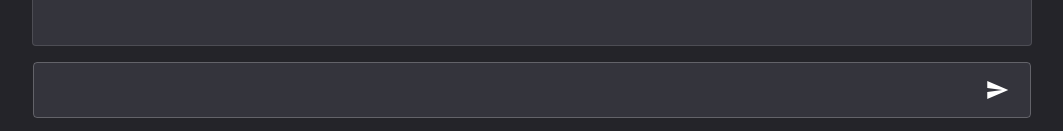
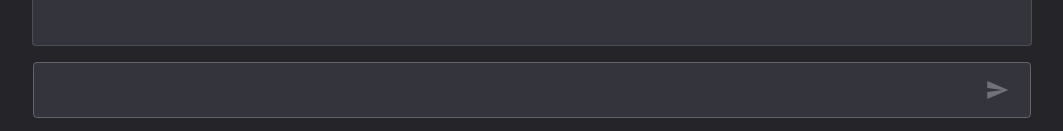
Before and after one commit to TheCodingKittens/CK-UI, a React (Create React App) app: page / in a window 1280 px wide. Shown: the part 666-797 px from the top of the page, without its empty margins (108-1171 px from the left). Built offline with nearby package versions, Linux system fonts and the light colour scheme.

Commit message:
CodeInput: Added input send

```diff
--- a/src/components/CodeInput.js
+++ b/src/components/CodeInput.js
@@ -1,7 +1,8 @@
-import React from 'react';
+import React, {useState} from 'react';
 import PropTypes from 'prop-types';
 import {Icon, IconButton, InputAdornment, TextField, useTheme} from "@mui/material";
 import {css} from "@emotion/react";
+import {api} from "../utils/api";
 
 const CodeInput = props => {
     const theme = useTheme();
@@ -10,14 +11,41 @@ const CodeInput = props => {
           font-family: Source Code Pro, sans-serif;
         `
     };
+    const [currentInput, setCurrentInput] = useState("");
+    const [waiting, setWaiting] = useState(false);
+
+    const sendCurrentCode = async () => {
+        setWaiting(true);
+        try {
+            const result = await api.post('/command', {command: currentInput});
+            setCurrentInput("");
+        }
+        catch (error) {
+            console.error("Failed to send command to backend!", error);
+        }
+        setWaiting(false);
+    };
 
     return (
         <TextField
             fullWidth multiline
+            value={currentInput}
+            disabled={waiting}
+            onChange={e => setCurrentInput(e.target.value)}
+            onKeyUp={e => {
+                if (e.ctrlKey && e.code === 'Enter') {
+                    sendCurrentCode();
+                    e.preventDefault();
+                }
+                console.log(e.code);
+            }}
             InputProps={{
                 endAdornment:
                     <InputAdornment position="end">
-                        <IconButton>
+                        <IconButton
+                            disabled={currentInput.length < 1}
+                            onClick={() => sendCurrentCode()}
+                        >
                             <Icon>send</Icon>
                         </IconButton>
                     </InputAdornment>,
```
Also changed, not shown: 1 other file (tests, documents, lock files or other folders).
